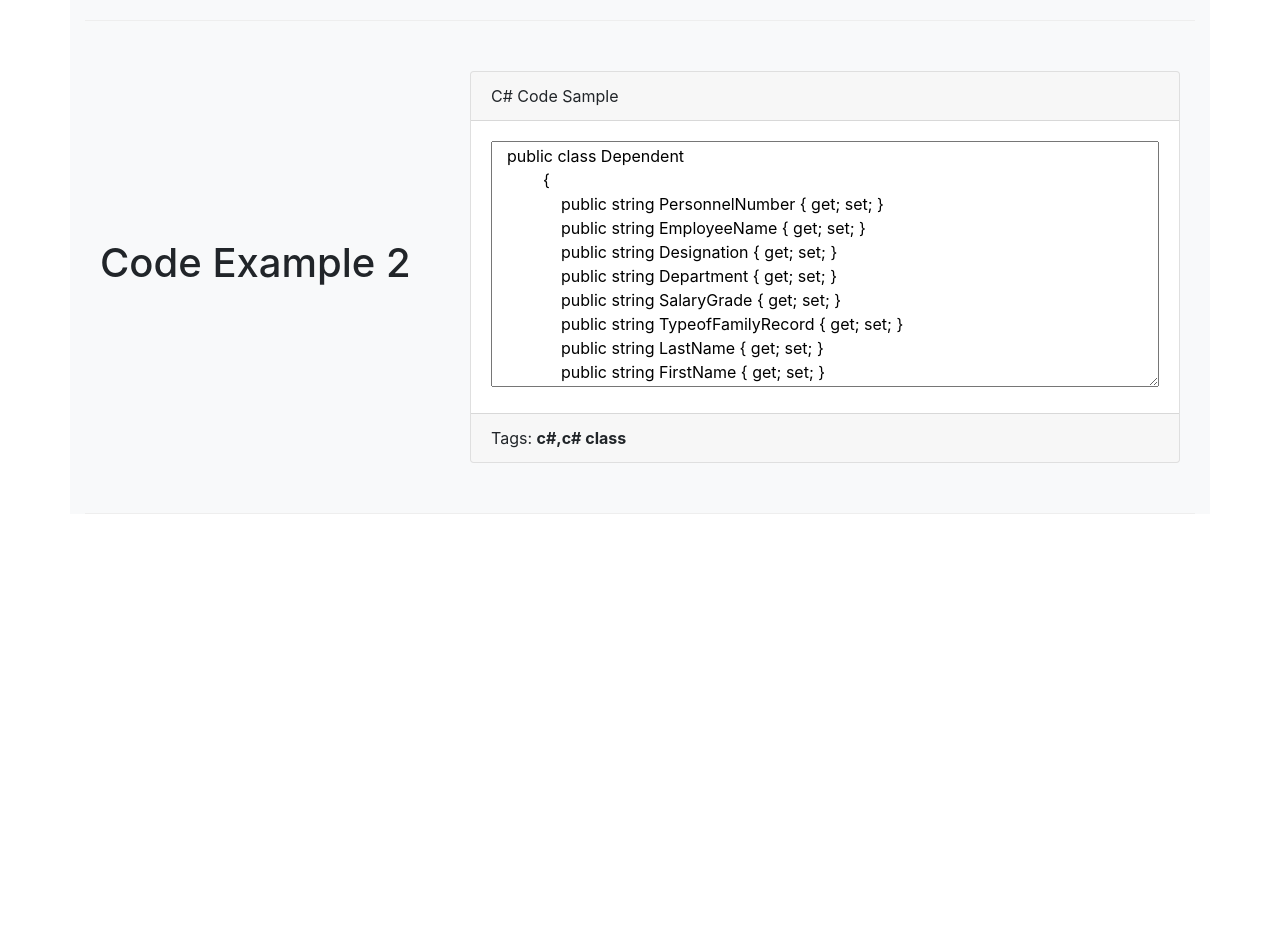
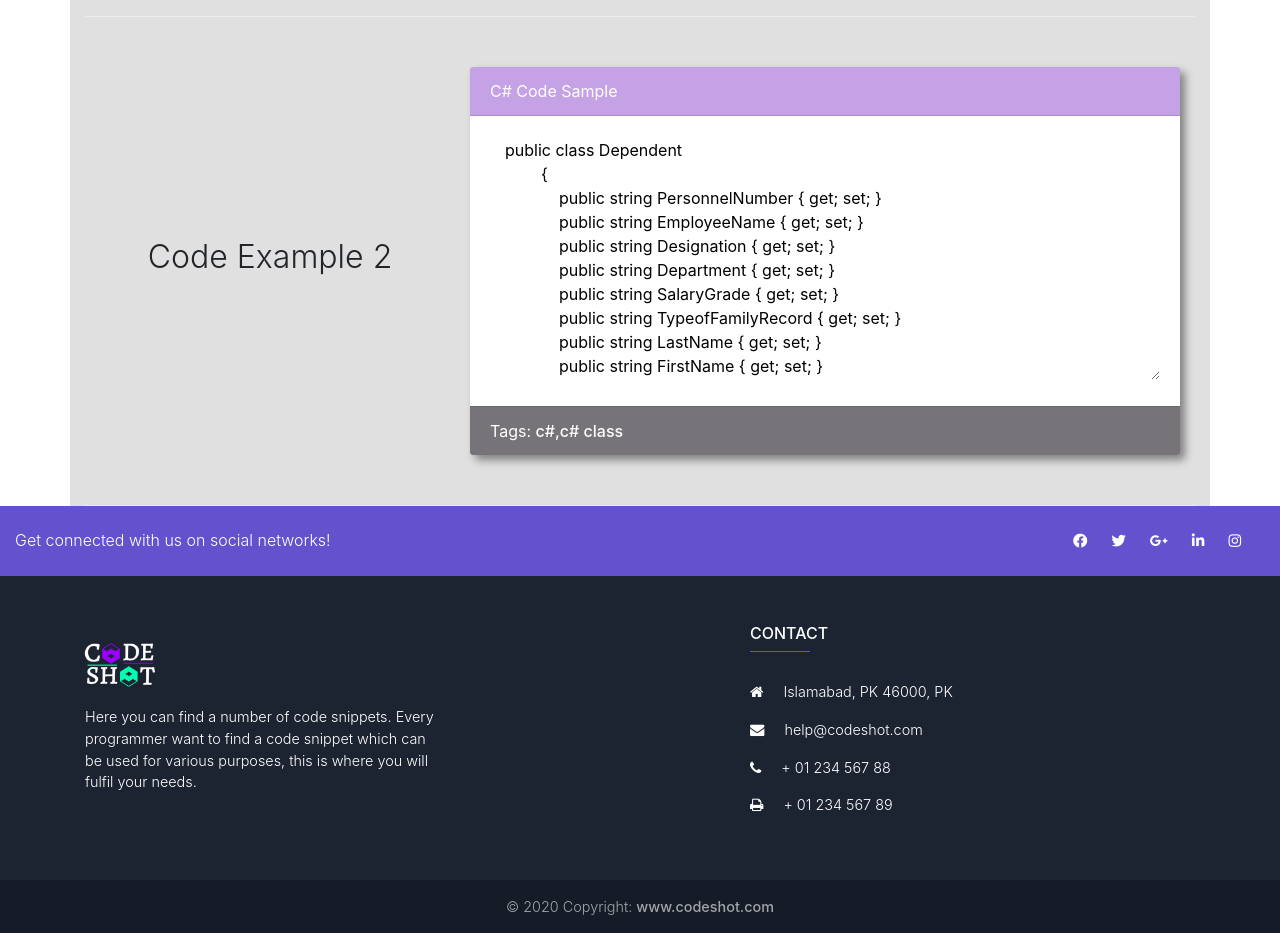
Before and after one commit to ghulammustufa31/CodeShot, a React (Create React App) app: page / in a window 1280 px wide. Shown: the part 820-1753 px from the top of the page. Before the commit the page ends 1334 px from the top, so only its background shows below. Built offline with nearby package versions, Linux system fonts and the light colour scheme.

Commit message:
Created Footer and Lifted State up to MainComponent

```diff
--- a/package.json
+++ b/package.json
@@ -9,6 +9,7 @@
     "bootstrap": "^4.4.1",
     "bootstrap-social": "^5.1.1",
     "font-awesome": "^4.7.0",
+    "mdbreact": "^4.25.6",
     "react": "^16.13.1",
     "react-dom": "^16.13.1",
     "react-popper": "^2.2.2",
--- a/src/App.css
+++ b/src/App.css
@@ -30,3 +30,22 @@
     width: fit-content;
     height: fit-content;
 }
+
+.code-snippet-textarea {
+    border: none;
+    margin: 0px 0px;
+}
+
+.codeCard {
+    box-shadow: 5px 5px 8px gray;
+}
+
+.codeCard .card-header {
+    background-color: rgb(197, 162, 230);
+    color: white;
+}
+
+.codeCard .card-footer {
+    background-color: rgb(119, 116, 121);
+    color: white;
+}
--- a/src/components/CodeComponent.js
+++ b/src/components/CodeComponent.js
@@ -22,10 +22,10 @@ class Code extends Component {
         if (snippet != null) {
             return (
                 <div>
-                    <Card>
+                    <Card className="codeCard">
                         <CardHeader>{snippet.caption}</CardHeader>
                         <CardBody>
-                        <textarea className="col-12" rows="10" value={snippet.code} readOnly>
+                        <textarea className="col-12 code-snippet-textarea" rows="10" value={snippet.code} readOnly>
 
                         </textarea>
                         </CardBody>
@@ -42,10 +42,6 @@ class Code extends Component {
     }
 
     render() {
-
-
-
-
         return (
             <div>
                 {this.renderCode(this.props)}
--- a/src/components/FooterComponent.js
+++ b/src/components/FooterComponent.js
@@ -1,9 +1,75 @@
 import React from 'react';
+import { MDBFooter, MDBContainer, MDBRow, MDBCol} from 'mdbreact';
 
 
 function Footer(props) {
     return (
-        <div></div>
+        <MDBFooter color="unique-color-dark" className="page-footer font-small pt-0">
+          <div style={{ backgroundColor: "#6351ce" }}>
+            <MDBContainer fluid className="text-center text-md-left">
+              <MDBRow className="py-4 d-flex align-items-center">
+                <MDBCol md="6" lg="5" className="text-center text-md-left mb-4 mb-md-0">
+                  <h6 className="mb-0 white-text">
+                    Get connected with us on social networks!
+                  </h6>
+                </MDBCol>
+                <MDBCol md="6" lg="7" className="text-center text-md-right">
+                  <a className="fb-ic ml-0">
+                    <i className="fab fa-facebook-f white-text mr-lg-4"> </i>
+                  </a>
+                  <a className="tw-ic">
+                    <i className="fab fa-twitter white-text mr-lg-4"> </i>
+                  </a>
+                  <a className="gplus-ic">
+                    <i className="fab fa-google-plus-g white-text mr-lg-4"> </i>
+                  </a>
+                  <a className="li-ic">
+                    <i className="fab fa-linkedin-in white-text mr-lg-4"> </i>
+                  </a>
+                  <a className="ins-ic">
+                    <i className="fab fa-instagram white-text mr-lg-4"> </i>
+                  </a>
+                </MDBCol>
+              </MDBRow>
+            </MDBContainer>
+          </div>
+          <MDBContainer className="mt-5 mb-4 text-center text-md-left">
+            <MDBRow className="mt-3">
+              <MDBCol md="4" lg="4" xl="4" className="mb-4">
+              <img src="assets/images/codeshot-logo-w.png" height="80" width="120" alt="CodeShot" className="img-fluid" style={{marginLeft: "-25px"}} />
+              <br />
+                <p>
+                  Here you can find a number of code snippets. Every programmer want to find a code snippet which can be used for various purposes, this is where you will fulfil your needs.
+                </p>
+              </MDBCol>
+              <MDBCol md="3" lg="3" xl="3" className="mb-4">
+              </MDBCol>
+              <MDBCol md="3" lg="3" xl="3" className="mb-4">
+                <h6 className="text-uppercase font-weight-bold">
+                  <strong>Contact</strong>
+                </h6>
+                <hr className="deep-purple accent-2 mb-4 mt-0 d-inline-block mx-auto" style={{ width: "60px" }} />
+                <p>
+                  <i className="fa fa-home mr-3" /> Islamabad, PK 46000, PK
+                </p>
+                <p>
+                  <i className="fa fa-envelope mr-3" /> help@codeshot.com
+                </p>
+                <p>
+                  <i className="fa fa-phone mr-3" /> + 01 234 567 88
+                </p>
+                <p>
+                  <i className="fa fa-print mr-3" /> + 01 234 567 89
+                </p>
+              </MDBCol>
+            </MDBRow>
+          </MDBContainer>
+          <div className="footer-copyright text-center py-3">
+            <MDBContainer fluid>
+              &copy; {new Date().getFullYear()} Copyright: <strong>www.codeshot.com</strong>
+            </MDBContainer>
+          </div>
+        </MDBFooter>
     );
 }
 
--- a/src/components/HeaderComponent.js
+++ b/src/components/HeaderComponent.js
@@ -35,7 +35,7 @@ class Header extends Component {
                         </NavItem>
                         <NavItem>
                             <NavLink href="/library" >
-                                <span className="fa fa-codepen fa-lg" style={{color: "#4774c9"}}></span> Library
+                                <span className="fa fa-codepen fa-lg" style={{color: "blueviolet"}}></span> Library
                             </NavLink>
                         </NavItem>
                         <NavItem>
--- a/src/components/HomeComponent.js
+++ b/src/components/HomeComponent.js
@@ -2,11 +2,14 @@ import React, { Component } from 'react';
 import { Jumbotron } from 'reactstrap';
 import { Link } from 'react-router-dom';
 import Code from './CodeComponent';
-import { snippets } from '../shared/test_code_snippets';
+
 
 class Home extends Component {
 
+
     render() {
+
+        console.log(this.props.snippets);
 
         return(
             <div>
@@ -33,19 +36,19 @@ class Home extends Component {
                 <div className="container bg-light">
 
                     <div className="row row-content align-items-center">
-                        <div className="col-12 col-md-8">
-                            <Code snippet={snippets[0]}/>
+                        <div className="col-12 col-md-4 order-md-2">
+                            <h2 style={{textAlign : "center"}}>Code Example 1</h2>
                         </div>
-                        <div className="col-12 col-md-4">
-                            <h1>Code Example 1</h1>
+                        <div className="col-12 col-md-8 order-md-1">
+                            <Code snippet={this.props.snippets[0]}/>
                         </div>
                     </div>
                     <div className="row row-content align-items-center">
-                        <div className="col-12 col-md-8 order-last">
-                            <Code snippet={snippets[1]}/>
+                        <div className="col-12 col-md-4 order-md-1">
+                            <h2 style={{textAlign : "center"}}>Code Example 2</h2>
                         </div>
-                        <div className="col-12 col-md-4 order-first">
-                            <h1>Code Example 2</h1>
+                        <div className="col-12 col-md-8 order-md-2">
+                            <Code snippet={this.props.snippets[1]}/>
                         </div>
                     </div>
                 </div>
--- a/src/components/MainComponent.js
+++ b/src/components/MainComponent.js
@@ -3,21 +3,31 @@ import Header from './HeaderComponent';
 import Footer from './FooterComponent';
 import Home from './HomeComponent';
 import { Switch, Route, Redirect } from 'react-router-dom';
+import { SNIPPETS } from '../shared/test_code_snippets';
 
 
 class Main extends Component {
+
+    constructor(props) {
+        super(props);
+        this.state = {
+            snippets: SNIPPETS
+        }
+    }
+
     render() {
+
+        console.log(this.state.snippets);
+
         return(
             <div>
                 <Header />
                 <Switch>
-                    <Route exact path="/home">
-                        <Home />
+                    <Route exact path="/home" component={() => <Home snippets={this.state.snippets}/>}>
                     </Route>
-                    <Route exact path="/">
-                        <Home />
+                    <Route exact path="/" component={() => <Home snippets={this.state.snippets}/>}>
                     </Route>
-                    <Redirect to="home" />
+                    <Redirect to="home"/>
                 </Switch>
                 <Footer />
             </div>
--- a/src/index.js
+++ b/src/index.js
@@ -1,8 +1,10 @@
 import React from 'react';
 import ReactDOM from 'react-dom';
 import 'bootstrap/dist/css/bootstrap.min.css';
+import '@fortawesome/fontawesome-free/css/all.min.css';
 import 'font-awesome/css/font-awesome.min.css';
 import 'bootstrap-social/bootstrap-social.css';
+import 'mdbreact/dist/css/mdb.css';
 import './index.css';
 import App from './App';
 import * as serviceWorker from './serviceWorker';
--- a/src/shared/test_code_snippets.js
+++ b/src/shared/test_code_snippets.js
@@ -1,4 +1,4 @@
-export const snippets = [
+export const SNIPPETS = [
     {
         id: 0,
         caption: 'React Component Sample',
```
Also changed, not shown: 1 other file (tests, documents, lock files or other folders).
